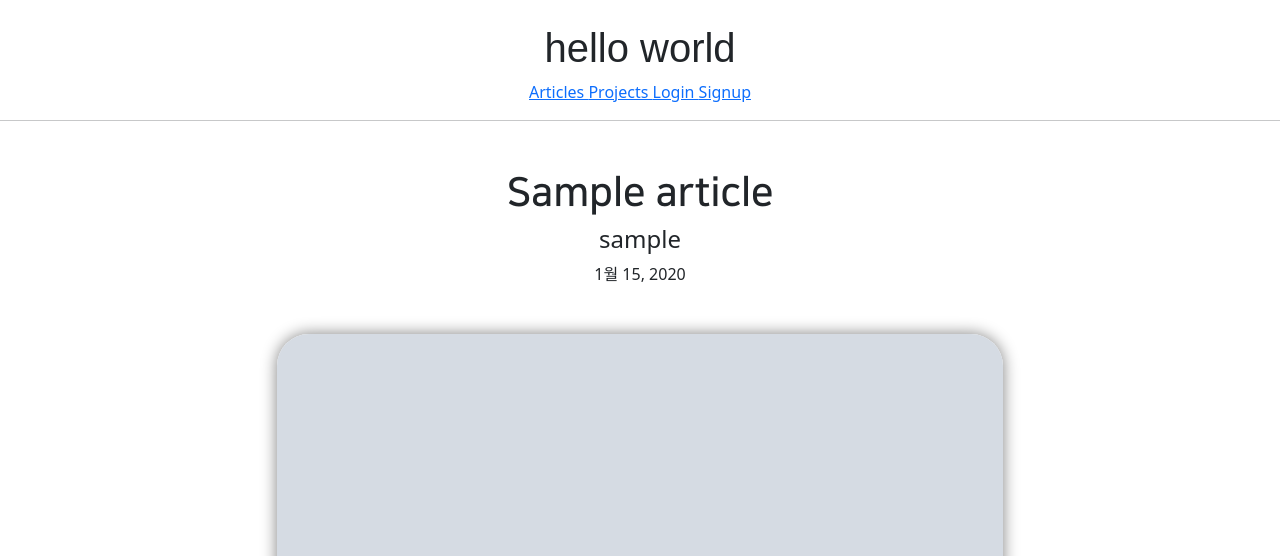
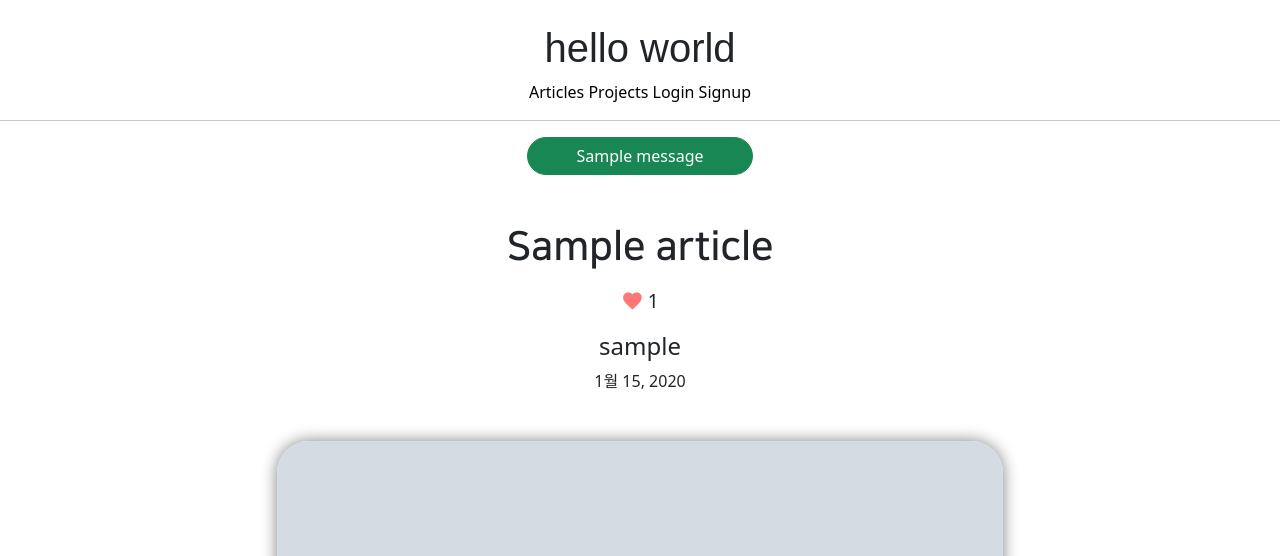
Before and after one commit to dayoorang/third_project, a Django app: page /articles/detail/1 in a window 1280 px wide. Shown: the top 556 px of the page. Run offline with Django 3.2, Linux system fonts and the light colour scheme; tables that the repository leaves empty hold one stand-in row (values such as "Sample post"); grey boxes marked "Sample" are stand-in pictures; one stand-in notice (Sample message) is shown; parts of the project's set-up code (start-up, migrations or seed data) failed here and were passed over; some libraries are stand-ins or nearby versions; some web fonts are replaced.

Commit message:
8/25 third_project commit 1

```diff
--- a/articleapp/templates/articleapp/detail.html
+++ b/articleapp/templates/articleapp/detail.html
@@ -5,6 +5,18 @@
     <div class ="container text-center">
         <div class ="my-5">
         <h1 class ="NNS_B">{{ target_article.title }}</h1>
+            <div class="my-3">
+                <a href="{% url 'likeapp:article_like' article_pk=target_article.pk %}"
+                   class="material-icons"
+                   style="vertical-align: middle; font-size: 1.4rem; color:#f77;">
+                    favorite
+                </a>
+                <span style="vertical-align: middle; font-size: 1.2rem;">
+                    {{ target_article.like }}
+                </span>
+
+
+            </div>
         <h4>{{ target_article.writer.profile.nickname }}</h4>
         <p>{{ target_article.created_at }}</p>
     </div>
--- a/likeapp/urls.py
+++ b/likeapp/urls.py
@@ -1,7 +1,10 @@
 
 from django.urls import path, include
 
+from likeapp.views import LikeArticleView
+
+app_name='likeapp'
 urlpatterns = [
-    # path('admin/', admin.site.urls),
+    path('article/<int:article_pk>', LikeArticleView.as_view(), name='article_like'),
 
 ]
--- a/static/base.css
+++ b/static/base.css
@@ -61,3 +61,12 @@
         font-size: 13px;
     }
 }
+
+a {
+    text-decoration: none;
+    color: black;
+}
+
+a:hover {
+    color:black;
+}
--- a/templates/base.html
+++ b/templates/base.html
@@ -5,6 +5,14 @@
 
 {% include 'header.html' %}
 <hr>
+{% for message in messages %}
+<div class="text-center">
+    <div class="btn btn-{{ message.tags }} rounded-pill px-5">
+        {{ message }}
+    </div>
+</div>
+
+{% endfor %}
 {% block content %}
 {% endblock %}
 
--- a/third_project/settings.py
+++ b/third_project/settings.py
@@ -59,6 +59,10 @@ INSTALLED_APPS = [
     'subscribeapp',
     'likeapp'
 ]
+from django.contrib.messages import constants as messages
+MESSAGE_TAGS = {
+    messages.ERROR: 'danger',
+}
 
 MIDDLEWARE = [
     'django.middleware.security.SecurityMiddleware',
```
Also changed, not shown: likeapp/views.py (+35 -0 lines).
